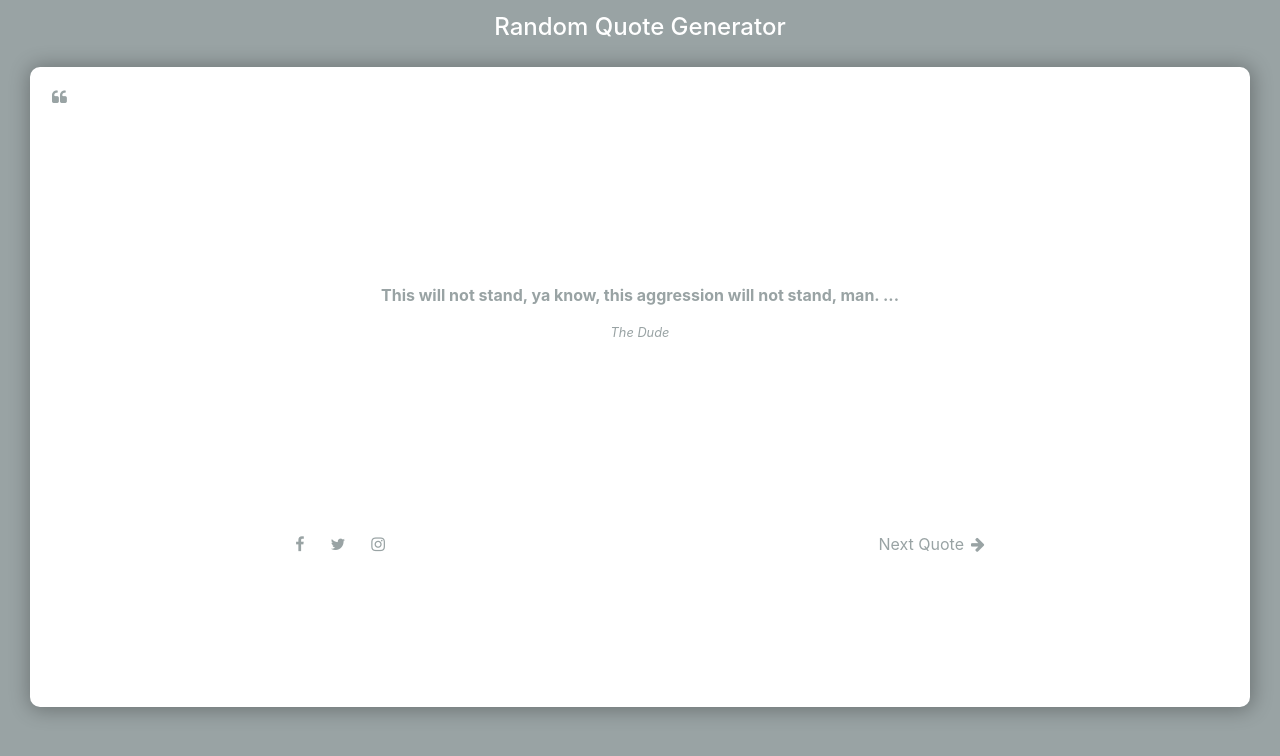
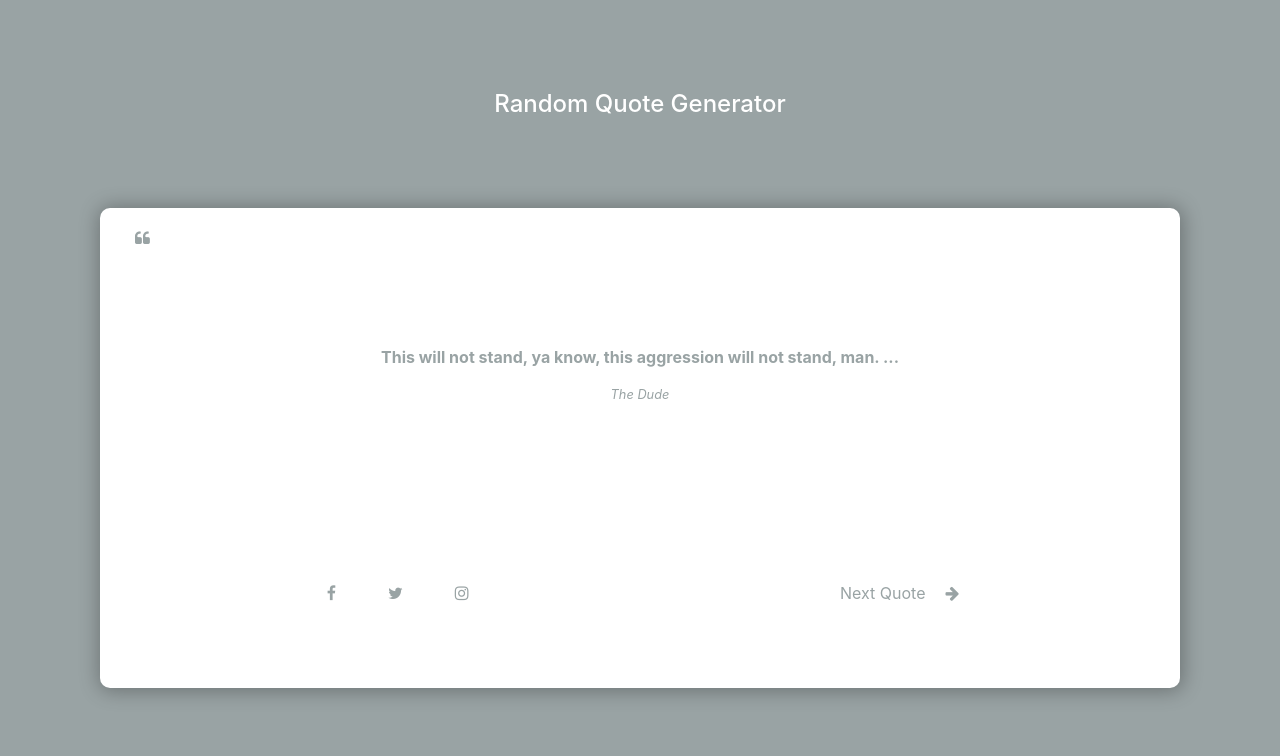
Before and after one commit to waelajaber/FCC-Front-End-Projects, a plain HTML site: page RandomQuoteMachine/index.html in a window 1280 px wide. Drawn offline with nearby package versions, Linux system fonts and the light colour scheme; no server answers.

Commit message:
responsivness updates

```diff
--- a/RandomQuoteMachine/main.css
+++ b/RandomQuoteMachine/main.css
@@ -1,5 +1,5 @@
-/* (320px and down) */
-@media only screen and (max-width: 320px) {
+/* iPhone 5/SE Portrait (320px and down) */
+@media only screen and (min-width: 0px) {
   #app-container {
     margin-top: 7%;
   }
@@ -43,11 +43,13 @@
     display: grid;
     grid-template-areas: "a b";
     align-self: center;
+    width: 95vw;
   }
 
   #social-media-icons {
     grid-area: a;
     padding: 5vw;
+    text-align: center;
   }
 
   #next-quote-button {
@@ -61,8 +63,146 @@
   }
 }
 
-/* (321px and up) */
-@media only screen and (min-width: 321px) {
+/* iPhone 6/7/8 Portrait (375px and down) */
+@media only screen and (min-width: 375px) {
+  #app-container {
+    margin-top: 7%;
+  }
+
+  #random-quote-generator {
+    text-align: center;
+    margin-bottom: 7%;
+    color: white;
+  }
+  #app-box {
+    display: flex;
+    flex-direction: column;
+    background: white;
+    border-radius: 10px;
+    padding: 20px;
+    margin: 10px;
+    height: 80vh;
+    box-shadow: 1px 1px 20px 2px rgba(0, 0, 0, 0.293);
+  }
+  #text-author {
+    display: flex;
+    flex-direction: column;
+    margin-top: 5vh;
+    margin-left: 3vw;
+    margin-right: 3vw;
+    margin-bottom: 5vh;
+    height: 50vh;
+    text-align: center;
+    justify-content: center;
+  }
+
+  #text {
+    font-weight: bold;
+  }
+
+  #author {
+    font-style: italic;
+  }
+
+  #icons-holder {
+    display: grid;
+    grid-template-areas: "a b";
+    align-self: center;
+  }
+
+  #social-media-icons {
+    grid-area: a;
+    padding: 5vw;
+    text-align: center;
+  }
+
+  #next-quote-button {
+    grid-area: b;
+    padding: 5vw;
+  }
+
+  .fa {
+    padding-left: 3px;
+    padding-right: 3px;
+  }
+}
+
+/* iPhone 6p/7p/8p Portrait (414px and down) */
+@media only screen and (min-width: 414px) {
+  #app-container {
+    margin-top: 10%;
+  }
+
+  #random-quote-generator {
+    text-align: center;
+    margin-bottom: 10%;
+    color: white;
+  }
+
+  #app-box {
+    display: flex;
+    flex-direction: column;
+    /* display: grid;
+    grid-template-areas:
+      "a"
+      "b"
+      "c"; */
+    background: white;
+    border-radius: 10px;
+    padding: 15px;
+    margin: 0px 30px 0px 30px;
+    height: 70vh;
+    box-shadow: 1px 1px 20px 2px rgba(0, 0, 0, 0.293);
+  }
+
+  /* #icon {
+    grid-area: a;
+  } */
+
+  #text-author {
+    /* grid-area: b; */
+    display: flex;
+    flex-direction: column;
+    margin-top: 0vh;
+    margin-left: 3vw;
+    margin-right: 3vw;
+    margin-bottom: 2vh;
+    height: 50vh;
+    text-align: center;
+    justify-content: center;
+  }
+
+  #text {
+    font-weight: bold;
+  }
+
+  #author {
+    font-style: italic;
+  }
+
+  #icons-holder {
+    /* grid-area: c; */
+    display: grid;
+    grid-template-areas: "a b";
+    text-align: center;
+  }
+
+  #social-media-icons {
+    grid-area: a;
+  }
+  text-align: center;
+
+  #next-quote-button {
+    grid-area: b;
+  }
+
+  .fa {
+    padding: 7px;
+  }
+}
+
+/* Landscape (568px and up) */
+@media only screen and (min-width: 568px) {
   #app-container {
     margin-top: 1%;
   }
@@ -124,6 +264,7 @@
   #social-media-icons {
     grid-area: a;
   }
+  text-align: center;
 
   #next-quote-button {
     grid-area: b;
@@ -131,6 +272,197 @@
 
   .fa {
     padding: 7px;
+  }
+}
+
+/* iPad Portrait (768px and up) */
+@media only screen and (min-width: 768px) {
+  #app-container {
+    margin-top: 15%;
+  }
+
+  #random-quote-generator {
+    text-align: center;
+    margin-bottom: 10%;
+    color: white;
+  }
+
+  #app-box {
+    display: flex;
+    flex-direction: column;
+    background: white;
+    border-radius: 10px;
+    padding: 15px;
+    margin: 0px 30px 0px 30px;
+    height: 50vh;
+    box-shadow: 1px 1px 20px 2px rgba(0, 0, 0, 0.293);
+  }
+
+  #text-author {
+    display: flex;
+    flex-direction: column;
+    margin-top: 0vh;
+    margin-left: 5vw;
+    margin-right: 5vw;
+    margin-bottom: 2vh;
+    height: 50vh;
+    text-align: center;
+    justify-content: center;
+  }
+
+  #text {
+    font-weight: bold;
+  }
+
+  #author {
+    font-style: italic;
+  }
+
+  #icons-holder {
+    display: grid;
+    grid-template-areas: "a b";
+    text-align: center;
+  }
+
+  #social-media-icons {
+    grid-area: a;
+  }
+  text-align: center;
+
+  #next-quote-button {
+    grid-area: b;
+  }
+
+  .fa {
+    padding: 7px;
+  }
+}
+
+/* iPad Landscape (1024px and up) */
+@media only screen and (min-width: 768px) {
+  #app-container {
+    margin-top: 10%;
+  }
+
+  #random-quote-generator {
+    text-align: center;
+    margin-bottom: 10%;
+    color: white;
+  }
+
+  #app-box {
+    display: flex;
+    flex-direction: column;
+    background: white;
+    border-radius: 10px;
+    padding: 15px;
+    margin: 0px 100px 0px 100px;
+    height: 50vh;
+    box-shadow: 1px 1px 20px 2px rgba(0, 0, 0, 0.293);
+  }
+
+  #text-author {
+    display: flex;
+    flex-direction: column;
+    margin-top: 0vh;
+    margin-left: 5vw;
+    margin-right: 5vw;
+    margin-bottom: 2vh;
+    height: 50vh;
+    text-align: center;
+    justify-content: center;
+  }
+
+  #text {
+    font-weight: bold;
+  }
+
+  #author {
+    font-style: italic;
+  }
+
+  #icons-holder {
+    display: grid;
+    grid-template-areas: "a b";
+    text-align: center;
+  }
+
+  #social-media-icons {
+    grid-area: a;
+  }
+  text-align: center;
+
+  #next-quote-button {
+    grid-area: b;
+  }
+
+  .fa {
+    padding: 7px;
+  }
+}
+
+/* Desktop (1200px and up) */
+@media only screen and (min-width: 1024px) {
+  #app-container {
+    margin-top: 7%;
+  }
+
+  #random-quote-generator {
+    text-align: center;
+    margin-bottom: 7%;
+    color: white;
+  }
+
+  #app-box {
+    display: flex;
+    flex-direction: column;
+    background: white;
+    border-radius: 10px;
+    padding: 15px;
+    margin: 0px 100px 0px 100px;
+    height: 60vh;
+    box-shadow: 1px 1px 20px 2px rgba(0, 0, 0, 0.293);
+  }
+
+  #text-author {
+    display: flex;
+    flex-direction: column;
+    margin-top: 0vh;
+    margin-left: 5vw;
+    margin-right: 5vw;
+    margin-bottom: 2vh;
+    height: 50vh;
+    text-align: center;
+    justify-content: center;
+  }
+
+  #text {
+    font-weight: bold;
+  }
+
+  #author {
+    font-style: italic;
+  }
+
+  #icons-holder {
+    display: grid;
+    width: 80vw;
+    grid-template-areas: "a b";
+    text-align: center;
+  }
+
+  #social-media-icons {
+    grid-area: a;
+  }
+  text-align: center;
+
+  #next-quote-button {
+    grid-area: b;
+  }
+
+  .fa {
+    padding-left: 20px;
+    padding-right: 20px;
   }
 }
 
```
